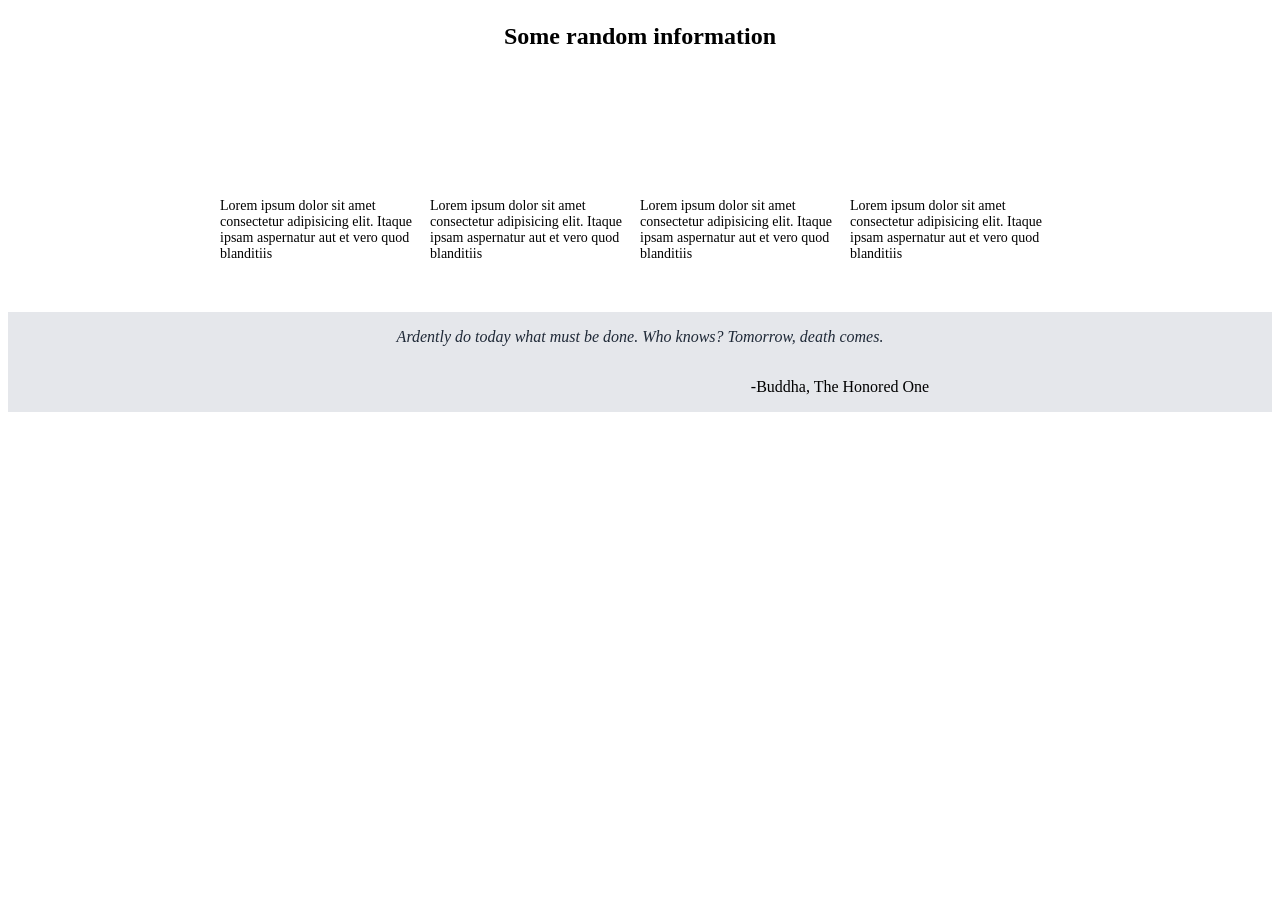
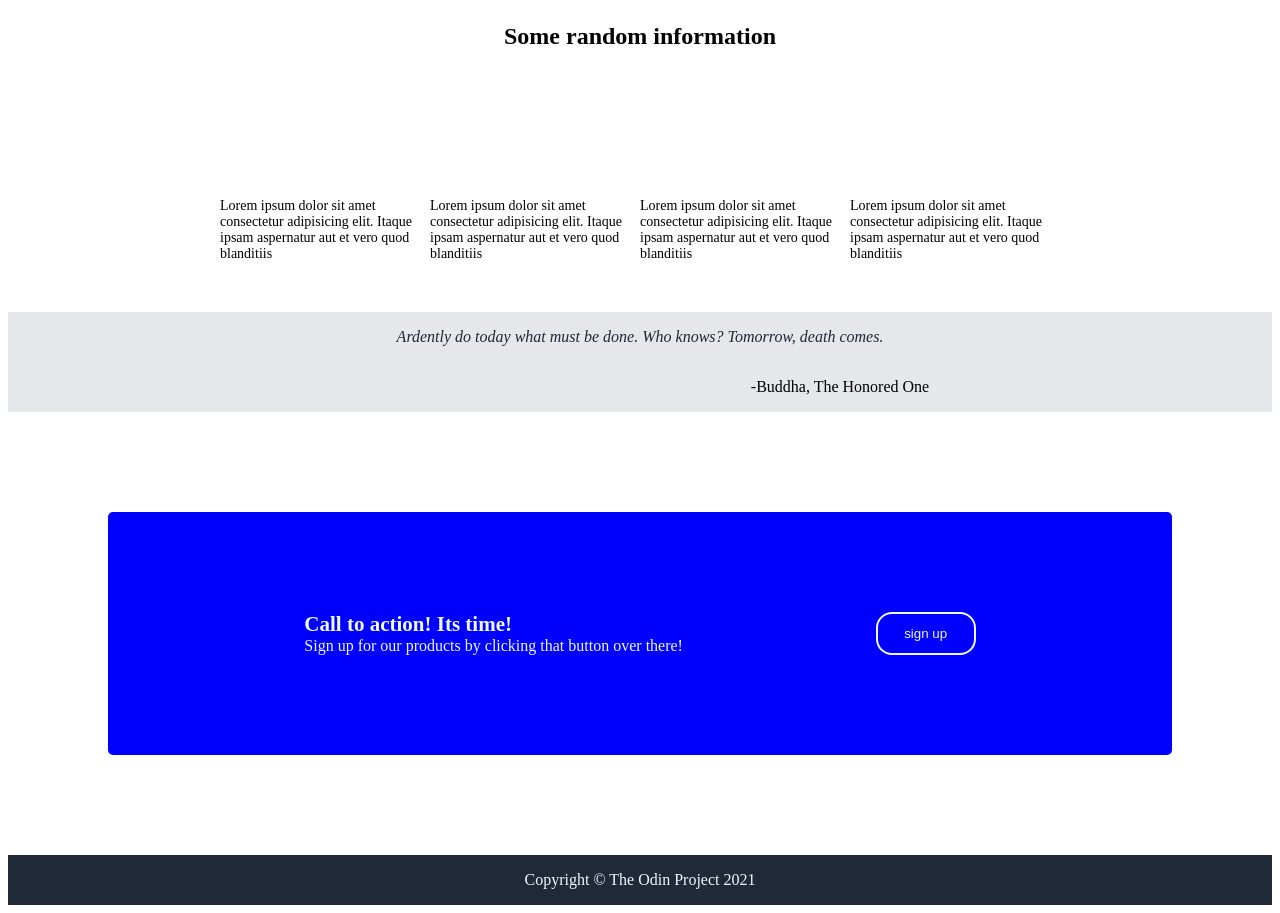
Before and after one commit to Dukehwe/Landing-Page, a plain HTML site: page index.html in a window 1280 px wide. Shown: the part 428-1341 px from the top of the page. Before the commit the page ends 848 px from the top, so only its background shows below. Drawn offline with Linux system fonts and the light colour scheme.

Commit message:
updated and finished implementing thr final touches

```diff
--- a/index.html
+++ b/index.html
@@ -64,6 +64,18 @@
 
     </div>
 
+    <div class="fourth-sec">
+
+        <div class="fourth-section">
+       <div class="action">Call to action! Its time!</div>
+      <div>Sign up for our products by clicking that button over there!</div>
+        </div>
+        <div class="myx"><button type="button">sign up</button></div>
+    </div>
+
+     <div class="footer">
+        <p>Copyright © The Odin Project 2021</p>
+     </div>
     </div>
 
 </body>
--- a/styles.css
+++ b/styles.css
@@ -125,3 +125,49 @@ button{
 
     margin-left: 400px;
 }
+
+
+
+.fourth-sec{
+    display: flex;
+
+    background-color: blue;
+    border-radius: 5px;
+    margin: 100px;
+    justify-content: space-around;
+   padding: 100px;
+
+
+}
+
+
+.fourth-section{
+
+    color: aliceblue;
+
+}
+.action{
+    font-size: 21px;
+    font-weight: bold;
+}
+
+button{
+
+    color: aliceblue;
+   border-radius: 16px;
+   border-color: aliceblue;
+   border-style: solid;
+}
+
+.myx{
+    display: flex;
+    flex-direction: rowS;
+
+}
+
+.footer{
+
+    background-color: #1F2937;
+    text-align: center;
+    color: aliceblue;
+}
```
